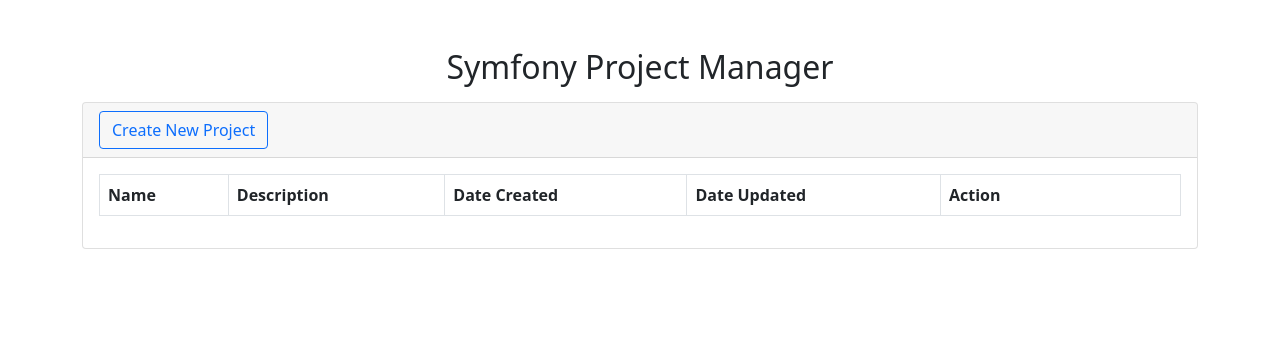
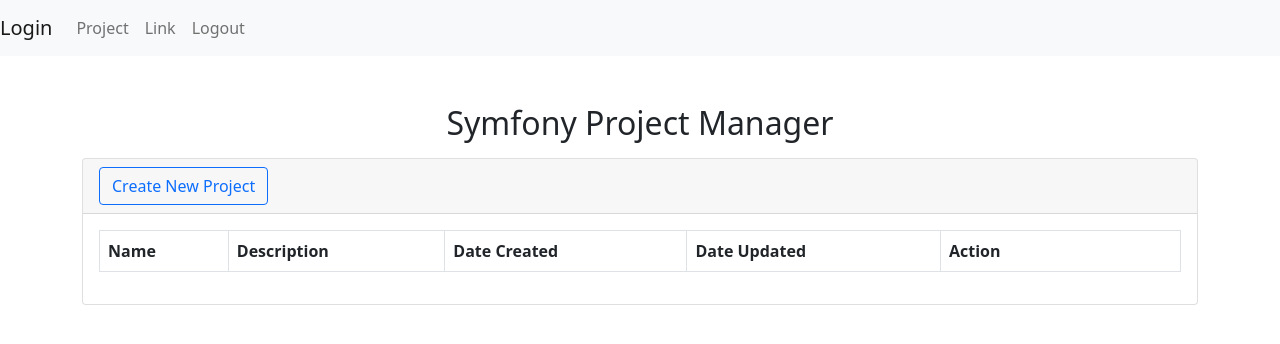
Before and after one commit to valou96/Blog_saintmichel, a Symfony app: template templates/project/index.html.twig in a window 1280 px wide. Shown: the top 344 px of the page. Run offline with Twig, Linux system fonts and the light colour scheme; the template is opened without the code that fills it, so the values that code supplies are empty; some libraries are stand-ins or nearby versions.

Commit message:
image + USER

```diff
--- a/composer.json
+++ b/composer.json
@@ -40,7 +40,9 @@
         "symfony/validator": "6.1.*",
         "symfony/web-link": "6.1.*",
         "symfony/yaml": "6.1.*",
+        "symfonycasts/verify-email-bundle": "^1.14",
         "twig/extra-bundle": "^2.12|^3.0",
+        "twig/intl-extra": "^3.7",
         "twig/twig": "^2.12|^3.0",
         "vich/uploader-bundle": "^2.2"
     },
--- a/config/bundles.php
+++ b/config/bundles.php
@@ -14,4 +14,5 @@ return [
     Stof\DoctrineExtensionsBundle\StofDoctrineExtensionsBundle::class => ['all' => true],
     Sensio\Bundle\FrameworkExtraBundle\SensioFrameworkExtraBundle::class => ['all' => true],
     Vich\UploaderBundle\VichUploaderBundle::class => ['all' => true],
+    SymfonyCasts\Bundle\VerifyEmail\SymfonyCastsVerifyEmailBundle::class => ['all' => true],
 ];
--- a/templates/base.html.twig
+++ b/templates/base.html.twig
@@ -7,15 +7,37 @@
                and uncomment the following Encore helpers to start using Symfony UX #}
         {% block stylesheets %}
             {#{{ encore_entry_link_tags('app') }}#}
+            <link rel="stylesheet" type="text/css" href="{{ asset('CSS.css') }}" />
+            <link rel="stylesheet" href="https://cdnjs.cloudflare.com/ajax/libs/font-awesome/4.7.0/css/font-awesome.min.css">
             <link href="https://cdn.jsdelivr.net/npm/bootstrap@5.0.2/dist/css/bootstrap.min.css" rel="stylesheet" integrity="sha384-EVSTQN3/azprG1Anm3QDgpJLIm9Nao0Yz1ztcQTwFspd3yD65VohhpuuCOmLASjC" crossorigin="anonymous">
         {% endblock %}
-
         {% block javascripts %}
             {#{{ encore_entry_script_tags('app') }}#}
             <script src="https://cdn.jsdelivr.net/npm/bootstrap@5.0.2/dist/js/bootstrap.bundle.min.js" integrity="sha384-MrcW6ZMFYlzcLA8Nl+NtUVF0sA7MsXsP1UyJoMp4YLEuNSfAP+JcXn/tWtIaxVXM" crossorigin="anonymous"></script>
         {% endblock %}
+
     </head>
     <body>
+    <nav class="navbar navbar-expand-lg navbar-light bg-light">
+        <a class="navbar-brand" href="">Login</a>
+        <button class="navbar-toggler" type="button" data-toggle="collapse" data-target="#navbarSupportedContent" aria-controls="navbarSupportedContent" aria-expanded="false" aria-label="Toggle navigation">
+            <span class="navbar-toggler-icon"></span>
+        </button>
+        <div class="collapse navbar-collapse" id="navbarSupportedContent">
+            <ul class="navbar-nav mr-auto">
+                <li class="nav-item active">
+                    <a class="nav-link" href="/project">Project <span class="sr-only">(current)</span></a>
+                </li>
+                <li class="nav-item">
+                    <a class="nav-link" href="#">Link</a>
+                </li>
+                <li class="nav-item">
+                    <a class="nav-link" href="/logout">Logout</a>
+                </li>
+            </ul>
+        </div>
+    </nav>
+
     {% block body %}{% endblock %}
     </body>
 </html>
--- a/templates/project/index.html.twig
+++ b/templates/project/index.html.twig
@@ -24,6 +24,7 @@
                         <tr>
                             <td>{{ project.name }}</td>
                             <td>{{ project.description }}</td>
+                            <td>{{ project.imageFile }}</td>
                             <td>{{ project.createdAt ? project.createdAt|date('Y-m-d H:i:s') : '' }}</td>
                             <td>{{ project.updatedAt ? project.updatedAt|date('Y-m-d H:i:s') : '' }}</td>
                             <td>
```
Also changed, not shown: src/Controller/ProjectController.php (+11 -0 lines), templates/project/index_blog.html.twig (added, +26 -0 lines), templates/project/show.html.twig (+7 -7 lines), 4 other files.
